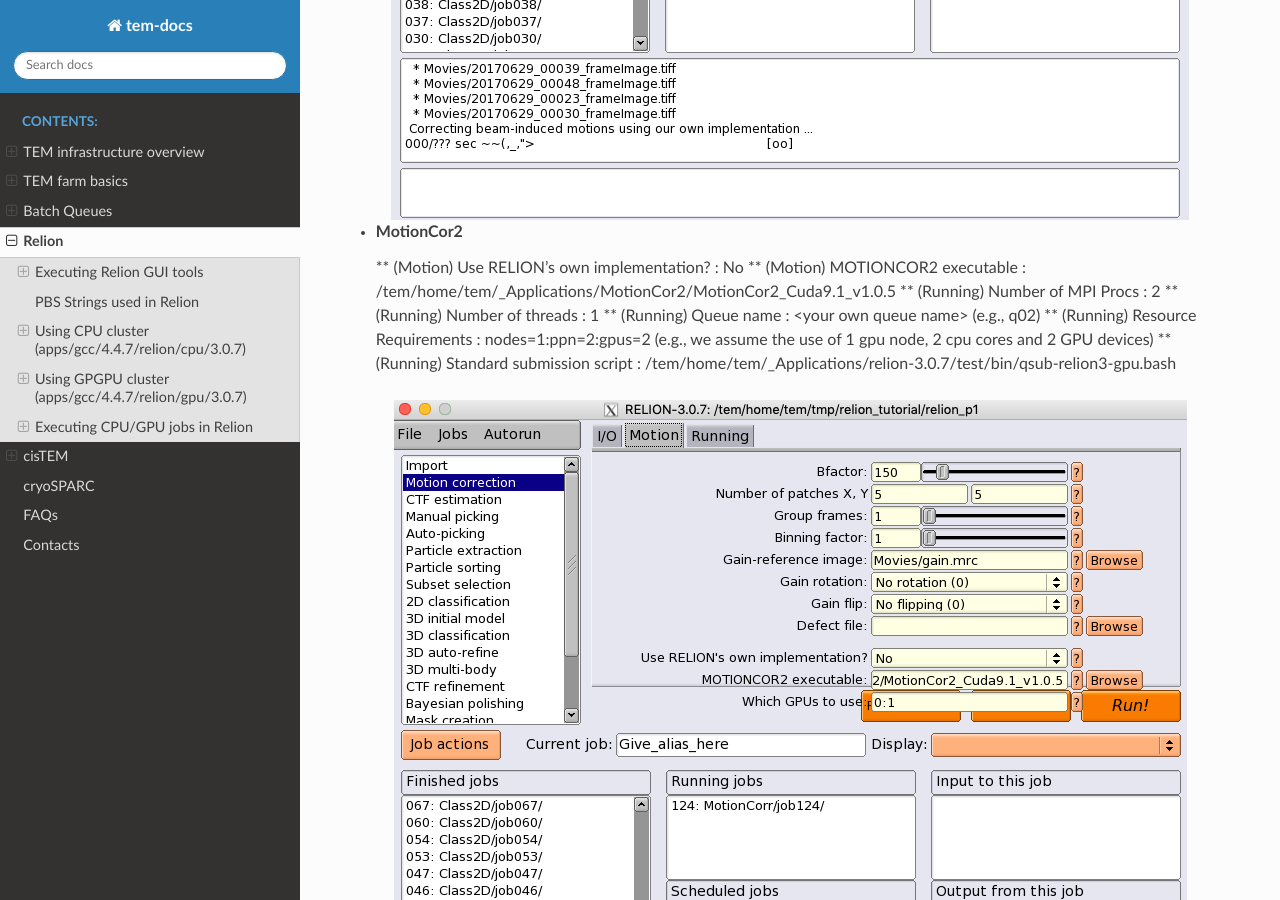
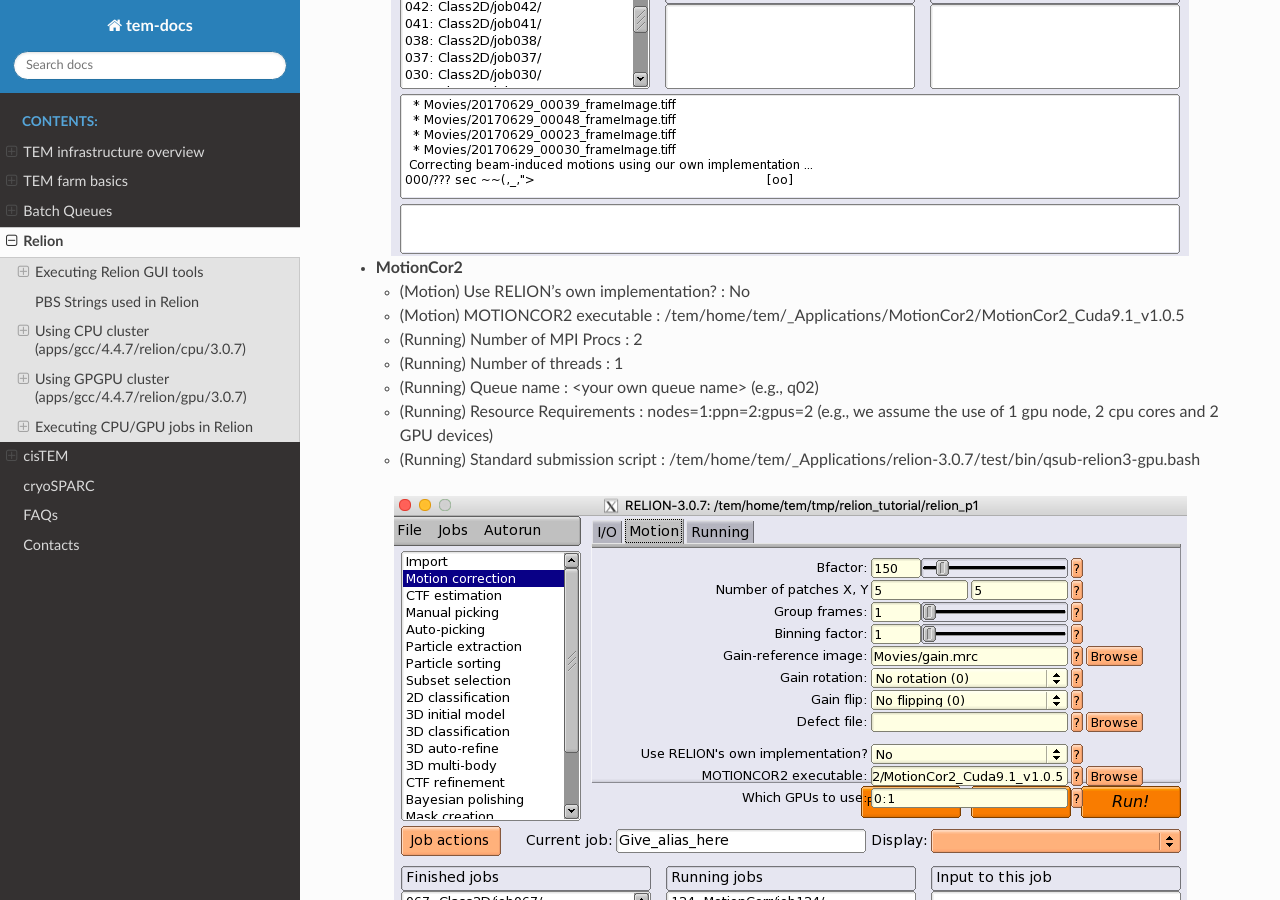
Before and after one commit to junglok/tem-docs, a Sphinx documentation site: the page built from docs/relion.rst, in a window 1280 px wide and 900 px high, scrolled down 14247 px. Built offline with Sphinx 7.4.7 and the Read the Docs theme 2.0.0, drawn with Linux system fonts in a browser that asks for light colours; some of the changed text lies outside the part shown.

Commit message:
first release

```diff
--- a/docs/relion.rst
+++ b/docs/relion.rst
@@ -535,12 +535,12 @@
 
 * **MotionCor2-like alignment algorithm**
 
-  ** (Motion) Use RELION's own implementation? : Yes
-  ** (Running) Number of MPI Procs : 84
-  ** (Running) Number of threads : 1
-  ** (Running) Queue name : <your own queue name> (e.g., q02)
-  ** (Running) Resource Requirements : nodes=3:ppn=28  (e.g., we assume the use of 3 nodes and all 28 cores each node)
-  ** (Running) Standard submission script : /tem/home/tem/_Applications/relion-3.0.7/test/bin/qsub-relion3-gpu.bash
+  * (Motion) Use RELION's own implementation? : Yes
+  * (Running) Number of MPI Procs : 84
+  * (Running) Number of threads : 1
+  * (Running) Queue name : <your own queue name> (e.g., q02)
+  * (Running) Resource Requirements : nodes=3:ppn=28  (e.g., we assume the use of 3 nodes and all 28 cores each node)
+  * (Running) Standard submission script : /tem/home/tem/_Applications/relion-3.0.7/test/bin/qsub-relion3-gpu.bash
 
 .. image:: images/relion-motioncor1.png
     :scale: 50 %
@@ -552,13 +552,13 @@
 
 * **MotionCor2**
 
-  ** (Motion) Use RELION's own implementation? : No
-  ** (Motion) MOTIONCOR2 executable : /tem/home/tem/_Applications/MotionCor2/MotionCor2_Cuda9.1_v1.0.5
-  ** (Running) Number of MPI Procs : 2
-  ** (Running) Number of threads : 1
-  ** (Running) Queue name : <your own queue name> (e.g., q02)
-  ** (Running) Resource Requirements : nodes=1:ppn=2:gpus=2  (e.g., we assume the use of 1 gpu node, 2 cpu cores  and 2 GPU devices)
-  ** (Running) Standard submission script : /tem/home/tem/_Applications/relion-3.0.7/test/bin/qsub-relion3-gpu.bash
+  * (Motion) Use RELION's own implementation? : No
+  * (Motion) MOTIONCOR2 executable : /tem/home/tem/_Applications/MotionCor2/MotionCor2_Cuda9.1_v1.0.5
+  * (Running) Number of MPI Procs : 2
+  * (Running) Number of threads : 1
+  * (Running) Queue name : <your own queue name> (e.g., q02)
+  * (Running) Resource Requirements : nodes=1:ppn=2:gpus=2  (e.g., we assume the use of 1 gpu node, 2 cpu cores  and 2 GPU devices)
+  * (Running) Standard submission script : /tem/home/tem/_Applications/relion-3.0.7/test/bin/qsub-relion3-gpu.bash
 
 .. image:: images/motioncor2-1.png
     :scale: 50 %
```
